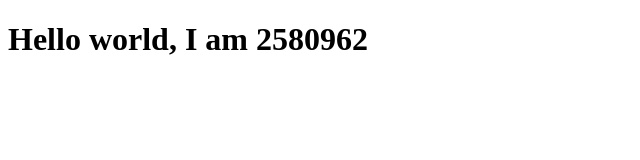
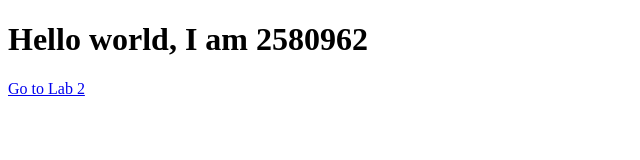
Before and after one commit to Mohammed-92/Lab-1, a plain HTML site: page index.html in a window 1280 px wide. Shown: the full height of the page, 0-640 px from the left. Drawn offline with Linux system fonts and the light colour scheme.

Commit message:
Lab 2 Link

```diff
--- a/index.html
+++ b/index.html
@@ -7,6 +7,7 @@
 
 <h1> Hello world, I am 2580962 </h1>
 
+<p> <a href="2580962-lab2.html"> Go to Lab 2</a></p>
 
 </body>
 </html>
```
